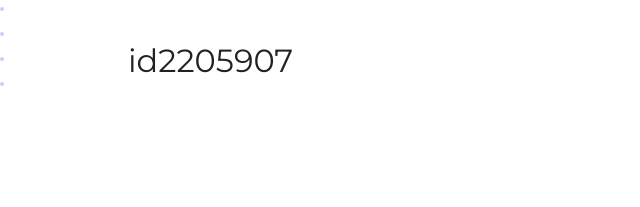
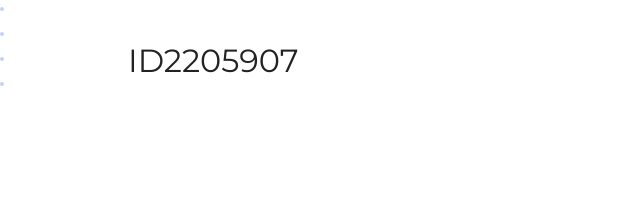
Before and after one commit to yunussovd/yunussovdsite, a plain HTML site: page my-site/index.html in a window 1280 px wide. Shown: the part 479-686 px from the top of the page, 0-640 px from the left. Drawn offline with Linux system fonts and the light colour scheme.

Commit message:
id changed to big one

```diff
--- a/my-site/index.html
+++ b/my-site/index.html
@@ -19,7 +19,7 @@
       <section class="hero-image">
         <div class="container">
           <h1 class="heading">Неопознанный Енот</h1>
-          <p>id2205907</p>
+          <p>ID2205907</p>
         </div>
       </section>
 
```
